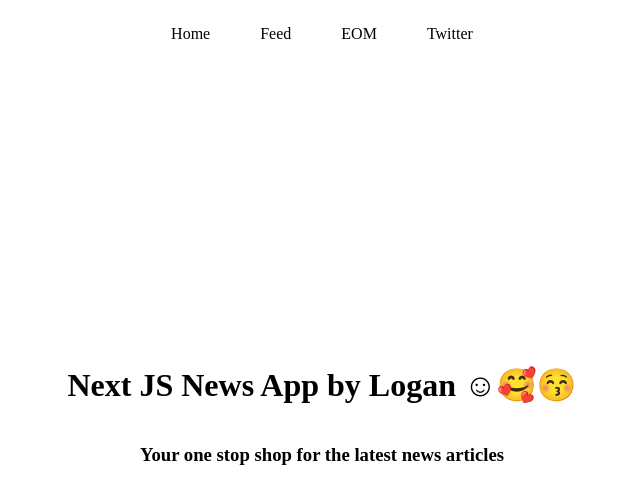
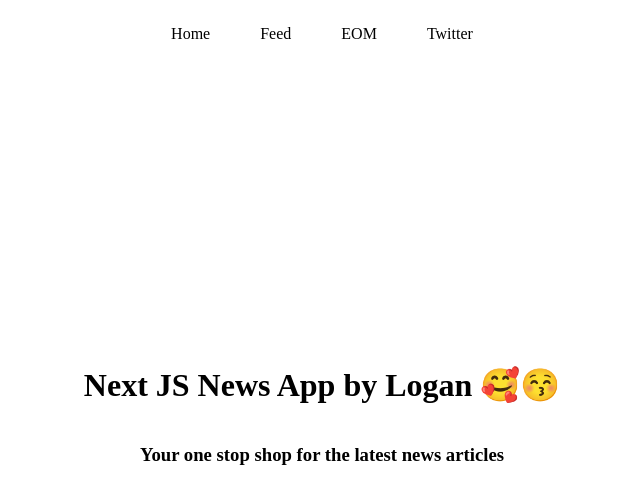
Before and after one commit to loganamollo/news-app, a Next.js app: page / in a window 1280 px wide. Shown: the top 504 px of the page, without its empty margins (318-958 px from the left). Built offline with nearby package versions, Linux system fonts and the light colour scheme.

Commit message:
Updated README.md

```diff
--- a/pages/index.js
+++ b/pages/index.js
@@ -8,7 +8,7 @@
     <Layout>
       <div className='page-container'>
         <div className={styles.main}>
-            <h1>Next JS News App by Logan ☺🥰😚</h1>
+            <h1>Next JS News App by Logan 🥰😚</h1>
             <h3>Your one stop shop for the latest news articles</h3>
         </div>
       </div>
```
Also changed, not shown: 1 other file (tests, documents, lock files or other folders).
